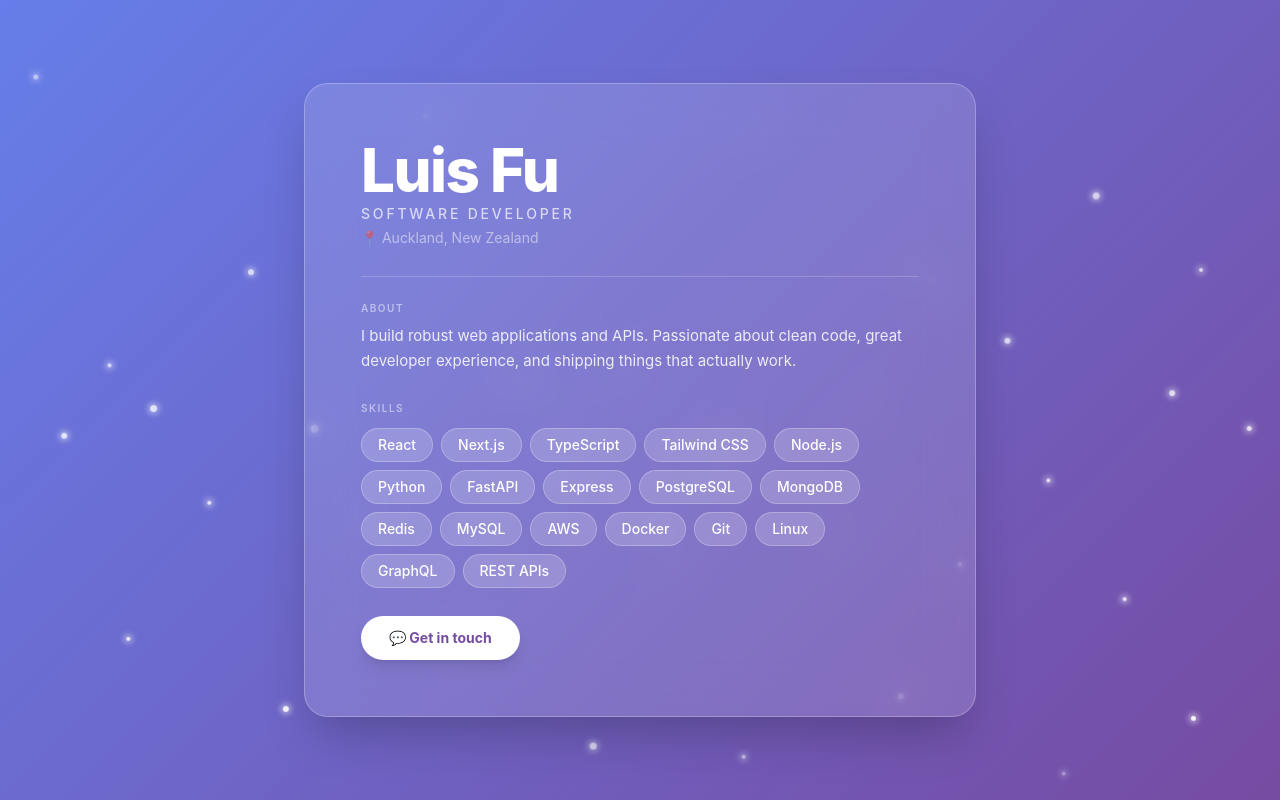
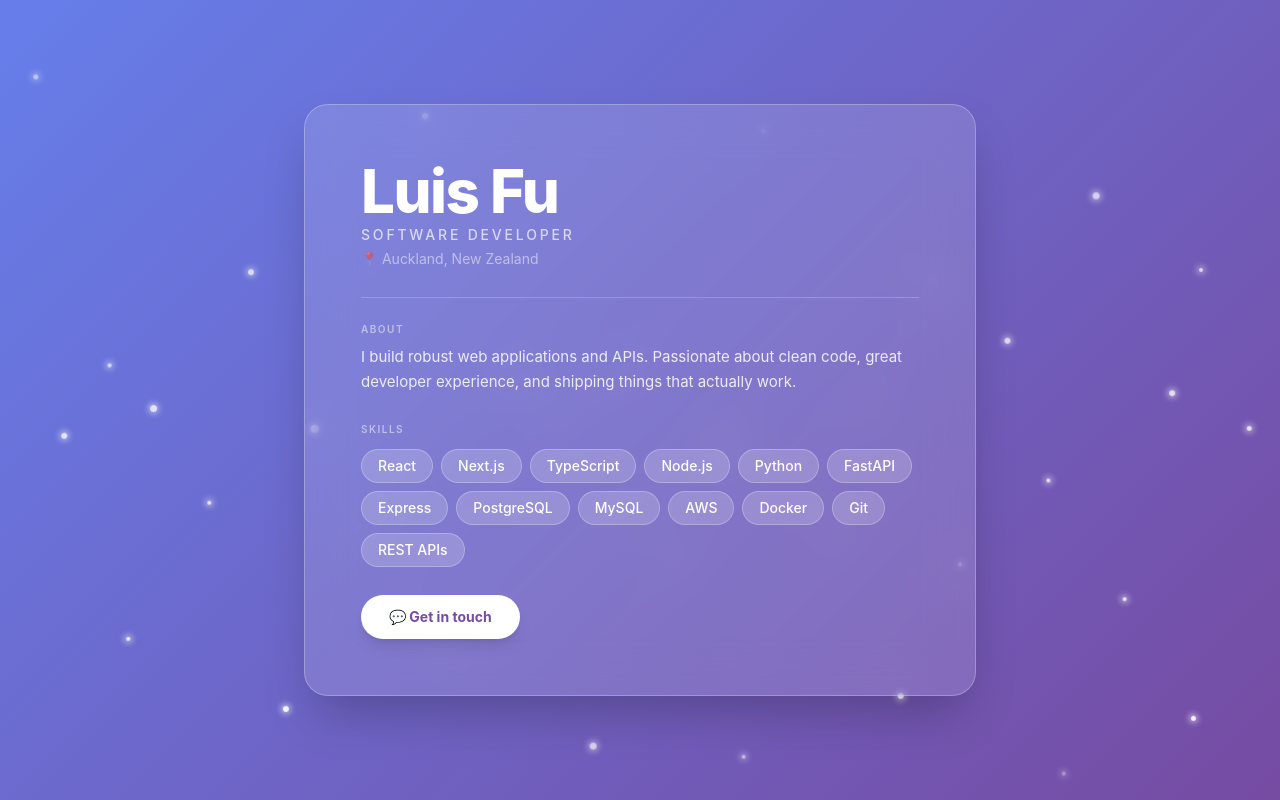
Before and after one commit to luiswebfroot/luis-portfolio, a Next.js app: page / in a window 1280 px wide. Built offline with nearby package versions, Linux system fonts and the light colour scheme.

Commit message:
feat: remove Redis, MongoDB, Linux, GraphQL, Tailwind CSS from skills

```diff
--- a/app/page.tsx
+++ b/app/page.tsx
@@ -3,11 +3,10 @@
 import { useState } from 'react'
 
 const SKILLS = [
-  'React', 'Next.js', 'TypeScript', 'Tailwind CSS',
+  'React', 'Next.js', 'TypeScript',
   'Node.js', 'Python', 'FastAPI', 'Express',
-  'PostgreSQL', 'MongoDB', 'Redis', 'MySQL',
-  'AWS', 'Docker', 'Git', 'Linux',
-  'GraphQL', 'REST APIs',
+  'PostgreSQL', 'MySQL',
+  'AWS', 'Docker', 'Git', 'REST APIs',
 ]
 const FORMSPREE_URL = 'https://formspree.io/f/maqkvaap'
 
```
Also changed, not shown: 1 other file (tests, documents, lock files or other folders).
